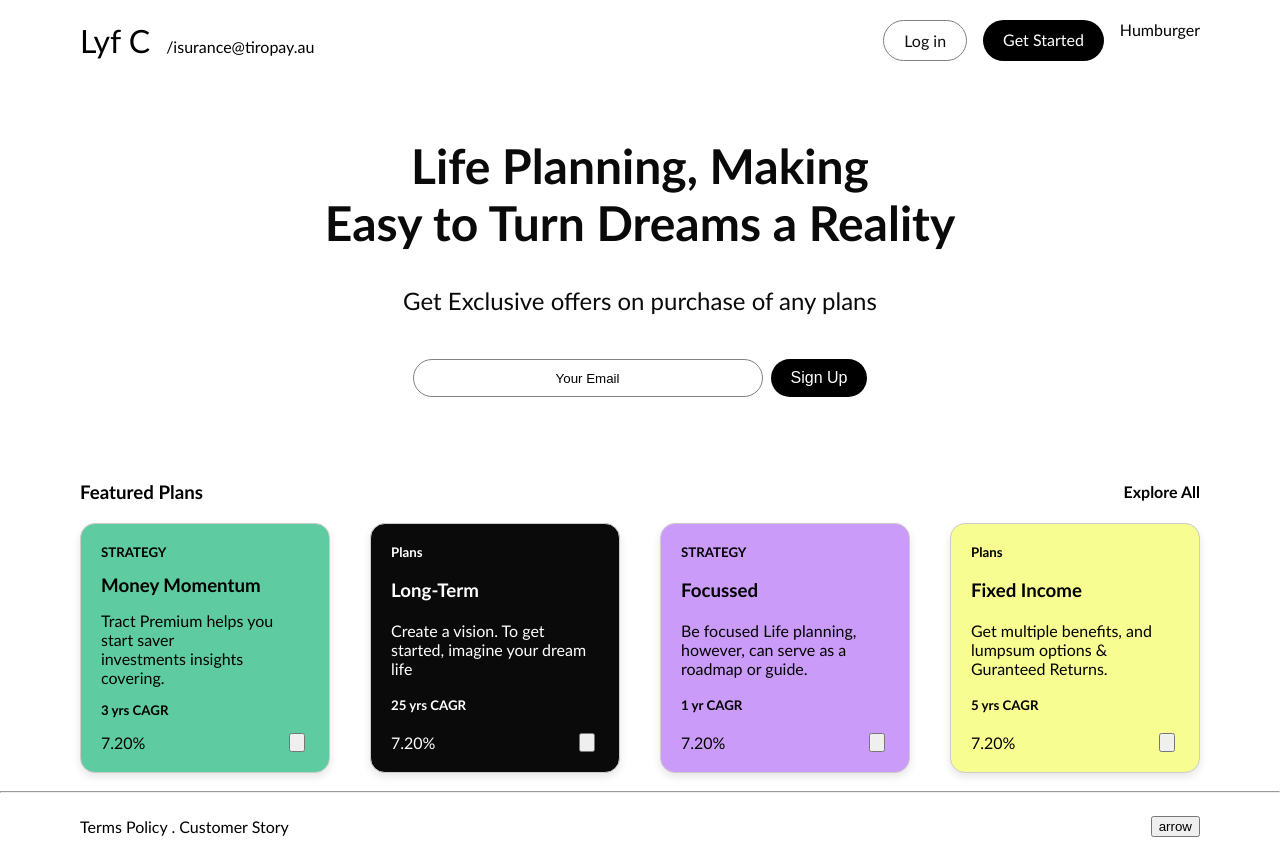
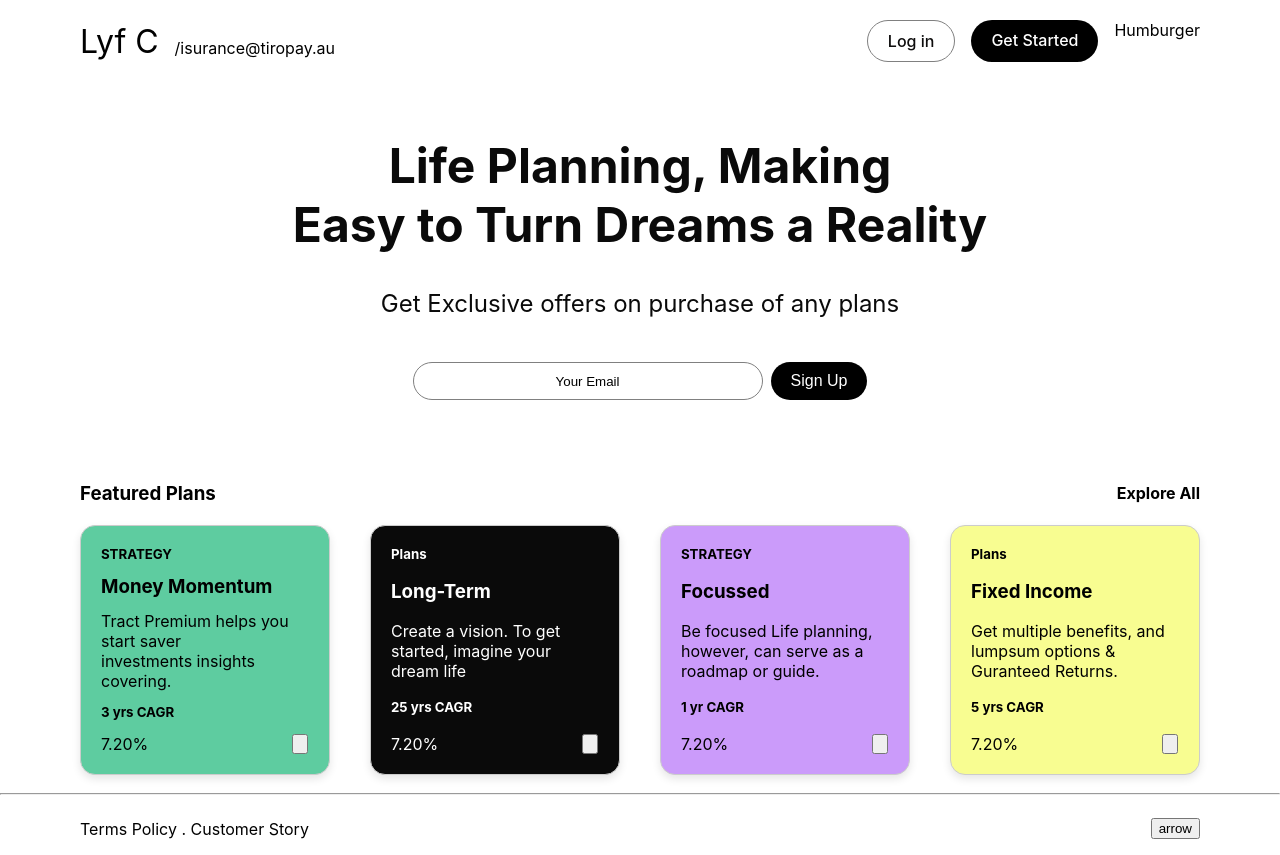
Before and after one commit to clemboy/ReactJS-UI, a React (Create React App) app: page / in a window 1280 px wide. Built offline with nearby package versions, Linux system fonts and the light colour scheme.

Commit message:
change content font style

```diff
--- a/src/styles.css
+++ b/src/styles.css
@@ -2,7 +2,7 @@
 body {
     margin: 0px;
     padding: 0px;
-    font-family: 'Gill Sans', 'Gill Sans MT', Calibri, 'Trebuchet MS', sans-serif;
+
 
 
 }
```
